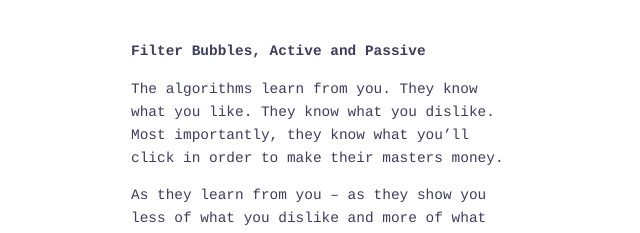
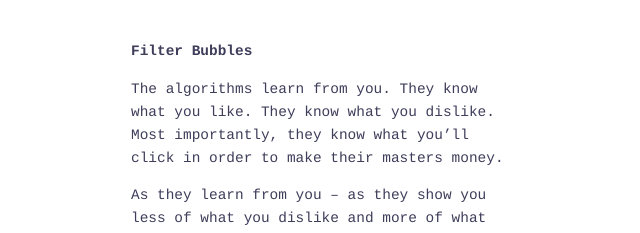
Before and after one commit to capshaw/508bce, a Jekyll site: the page built from posts/05.md, in a window 1280 px wide. Shown: the top 233 px of the page, without its empty margins (319-959 px from the left). Built offline with Jekyll 4.4.1, drawn with Linux system fonts in a browser that asks for light colours.

Commit message:
Update 05.md

```diff
--- a/posts/05.md
+++ b/posts/05.md
@@ -1,5 +1,5 @@
 ---
-title: Filter Bubbles, Active and Passive
+title: Filter Bubbles
 layout: post
 in_navigation: true
 ---
```
